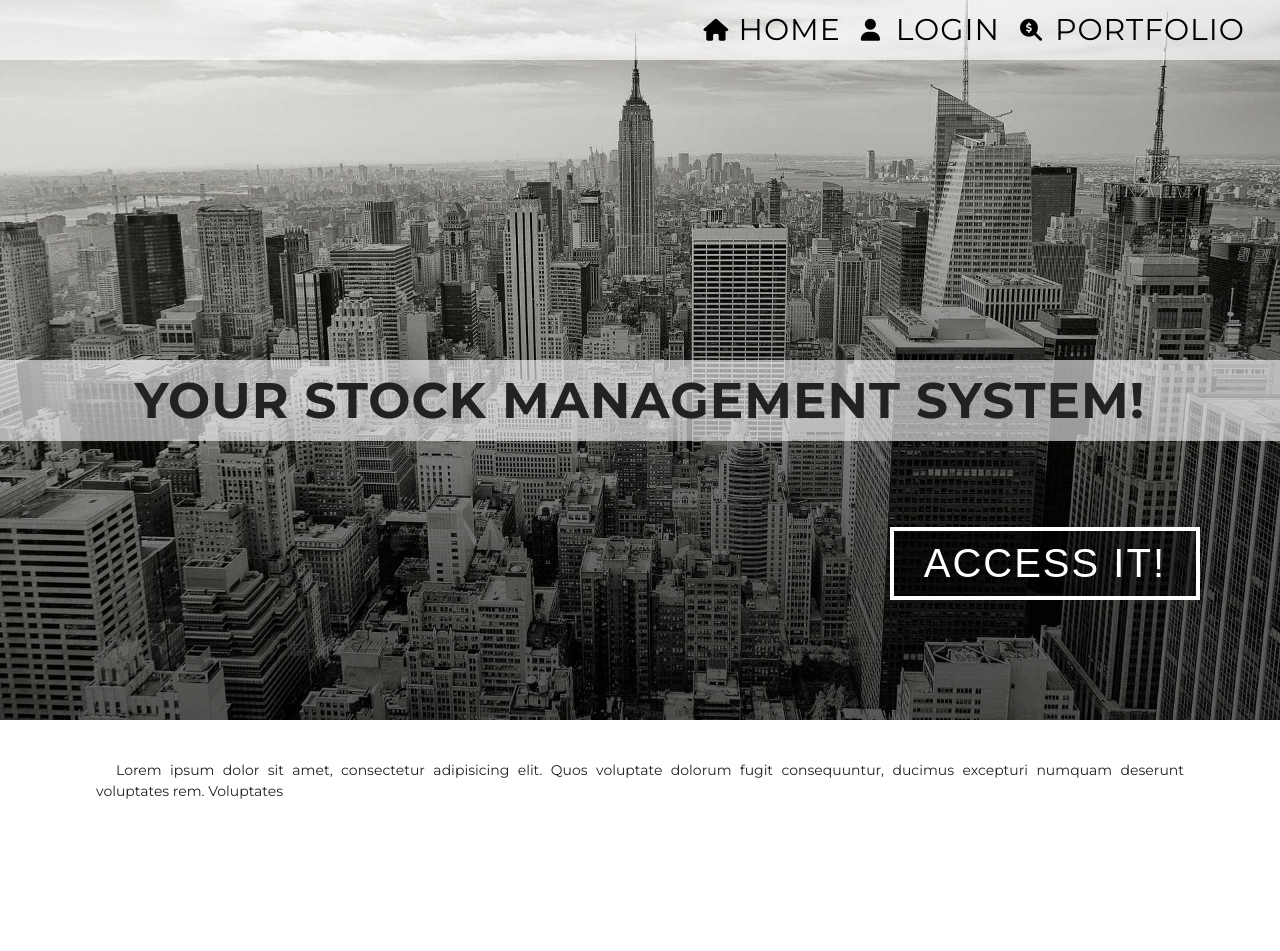
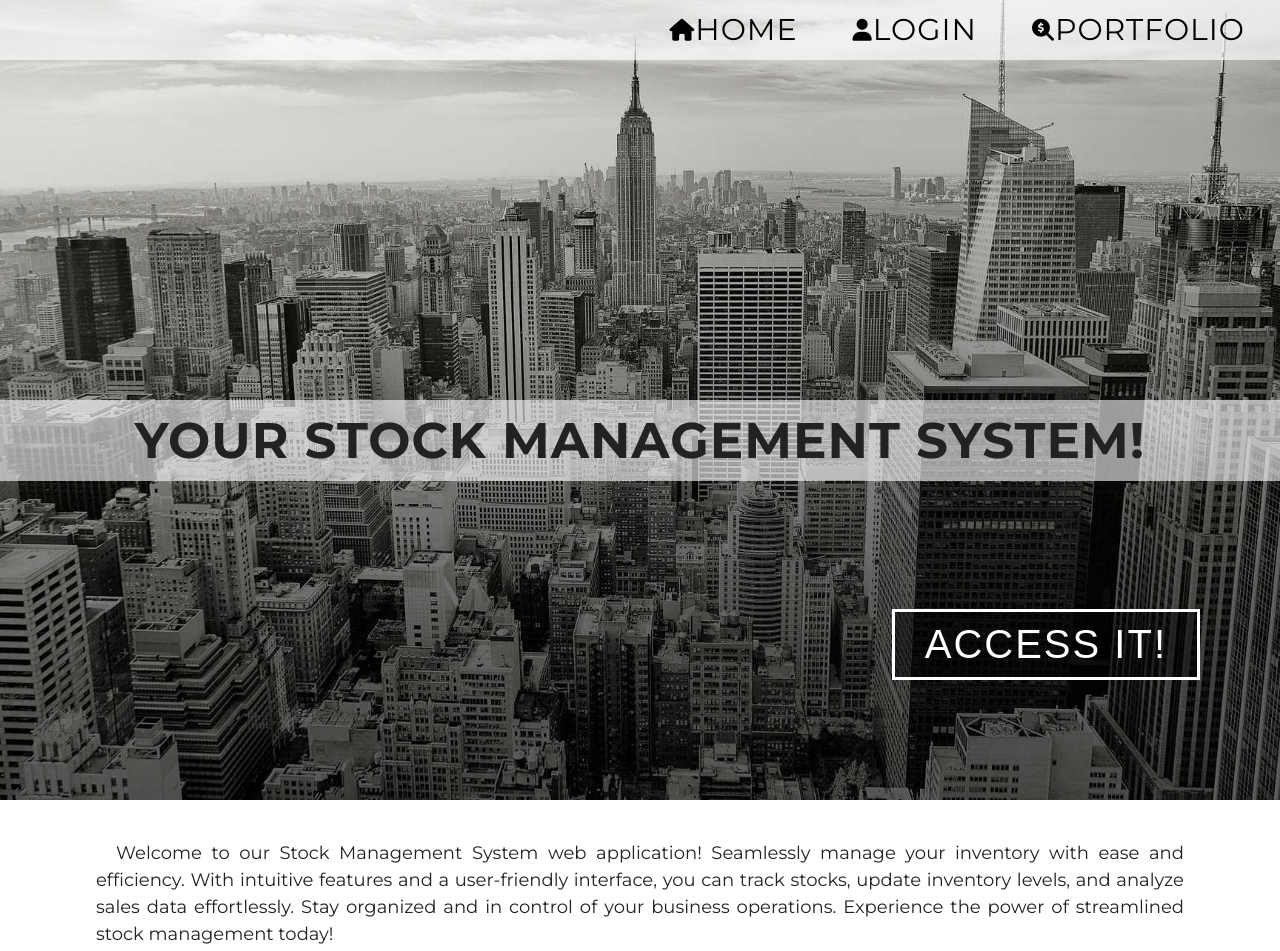
Before and after one commit to MMadejsza/Architecture_and_Design-_CW_-Java-Javalin-JS, a plain HTML site: page Java/resources/public/index.html in a window 1280 px wide. Drawn offline with Linux system fonts and the light colour scheme; a script that the page names is missing.

Commit message:
welcome page ready

```diff
--- a/Java/resources/public/css/style.css
+++ b/Java/resources/public/css/style.css
@@ -8,14 +8,16 @@ html {
 	font-family: 'Montserrat', sans-serif;
 	color: #222;
 	font-size: 10px;
+	--iconPosition: -3.5rem;
 }
 body {
-	height: 150vh;
+	height: 120vh;
 }
 img {
 	top: 2rem;
 	left: 4rem;
 }
+
 header > nav {
 	position: sticky;
 	width: 100%;
@@ -30,34 +32,61 @@ header .nav {
 	text-transform: uppercase;
 	letter-spacing: 1px;
 }
+
 header .nav ul {
-	max-width: 60%;
 	margin: 0 0 0 auto;
 	display: flex;
 	justify-content: right;
-	align-items: center;
 	list-style: none;
 }
-header .nav a {
+
+header .nav ul li {
 	position: relative;
 	min-width: 100px;
+	overflow: hidden;
+}
+
+header .nav a {
+	width: 100%;
+	height: 6rem;
 	margin: 0 2rem;
 	padding-right: 1.5rem;
 	line-height: 6rem;
 	text-decoration: none;
 	color: black;
+	transition: 0.2s ease-in-out;
 }
+
+header .nav a::after {
+	content: '';
+	width: calc(100% - var(--iconPosition));
+	height: 3px;
+	position: absolute;
+	left: calc(-100% + var(--iconPosition));
+	bottom: 0;
+	background-color: orange;
+	transition: 0.2s ease-in-out;
+	z-index: 1;
+}
+
 header .nav ul i {
-	position: absolute;
-	top: 50%;
-	left: -3.5rem;
-	transform: translate(0%, -50%);
+	display: inline-block;
+	left: var(--iconPosition);
+	vertical-align: 2px;
 	font-size: 2.2rem;
+}
+
+header .nav a:hover {
+	color: orange;
+}
+
+header .nav a:hover::after {
+	left: 0;
 }
 
 header {
 	position: relative;
-	height: 90vh;
+	height: 100vh;
 	background-image: url('../assets/bg.jpg');
 	background-attachment: fixed;
 	background-position: center;
@@ -87,18 +116,21 @@ button {
 	font-size: 4rem;
 	text-transform: uppercase;
 	letter-spacing: 2px;
-	border: 4px solid white;
+	border: 3px solid white;
 	cursor: pointer;
+	transition: 0.3s ease-in-out;
+	overflow: hidden;
 }
 button:hover {
-	background-color: rgba(0, 0, 0, 0.7);
+	color: orange;
+	background-color: rgba(255, 255, 255, 0.5);
 }
 section {
 	width: 85%;
 	margin: 4rem auto 0;
 }
 section p {
-	font-size: 1.4rem;
+	font-size: 1.8rem;
 	text-align: justify;
 	line-height: 150%;
 	text-indent: 2rem;
--- a/Java/resources/public/index.html
+++ b/Java/resources/public/index.html
@@ -58,8 +58,7 @@
 		</header>
 		<section>
 			<p>
-				Lorem ipsum dolor sit amet, consectetur adipisicing elit. Quos voluptate dolorum
-				fugit consequuntur, ducimus excepturi numquam deserunt voluptates rem. Voluptates
+                Welcome to our Stock Management System web application! Seamlessly manage your inventory with ease and efficiency. With intuitive features and a user-friendly interface, you can track stocks, update inventory levels, and analyze sales data effortlessly. Stay organized and in control of your business operations. Experience the power of streamlined stock management today!
 			</p>
 		</section>
 		<script
```
Also changed, not shown: Java/resources/public/js/app.js (added), Java/resources/public/js/index.js (deleted).
